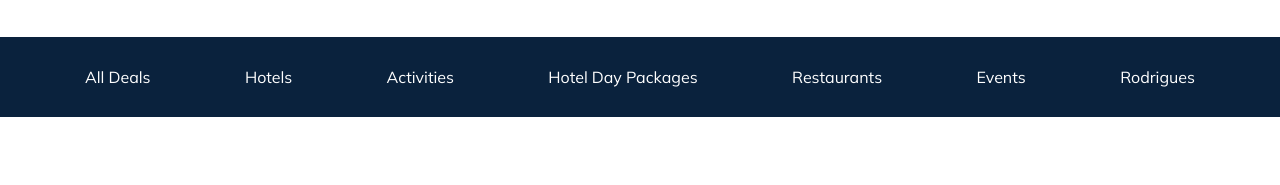
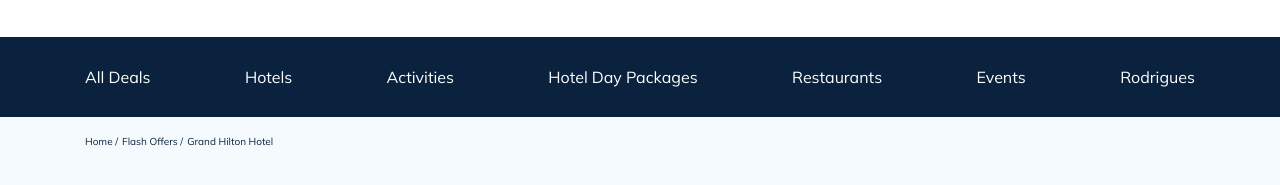
Before and after one commit to RomanGulevskiy/tour-plan, a plain HTML site: page index.html in a window 1280 px wide. Shown: the part 83-268 px from the top of the page. Drawn offline with Linux system fonts and the light colour scheme.

Commit message:
Add breadcrumbs

```diff
--- a/index.html
+++ b/index.html
@@ -80,5 +80,18 @@
         </div>
       </nav>
     </header>
+    <nav class="breadcrumb">
+      <div class="container">
+        <ul class="breadcrumb-list">
+          <li class="breadcrumb-list__item">
+            <a href="#" class="breadcrumb-list__link">Home</a>
+          </li>
+          <li class="breadcrumb-list__item">
+            <a href="#" class="breadcrumb-list__link">Flash Offers</a>
+          </li>
+          <li class="breadcrumb-list__item">Grand Hilton Hotel</li>
+        </ul>
+      </div>
+    </nav>
   </body>
 </html>
--- a/sass/_settings.sass
+++ b/sass/_settings.sass
@@ -2,6 +2,7 @@
   box-sizing: border-box
 body
   font-family: 'Mulish', sans-serif
+  background-color: $secondary
   color: $text-color
 .container
   max-width: 1110px
--- a/sass/_variables.sass
+++ b/sass/_variables.sass
@@ -1,4 +1,5 @@
 $text-color: #333333
 $light: #FFFFFF
 $primary: #EC1F46
+$secondary: #F5FAFE
 $background-dark: #0A223D
--- /dev/null
+++ b/sass/blocks/_breadcrumb.sass
@@ -0,0 +1,18 @@
+.breadcrumb
+  &-list
+    list-style: none
+    display: flex
+    align-items: center
+    margin: 0
+    padding: 18px 0
+    &__item
+      font-size: 10px
+      line-height: 13px
+      color: #0A223D
+      &:not(:last-child)
+        &::after
+          content: "/"
+          margin-right: 4px
+    &__link
+      text-decoration: none
+      color: inherit
--- a/sass/style.sass
+++ b/sass/style.sass
@@ -1,4 +1,5 @@
 @import '_variables.sass'
 @import '_settings.sass'
 @import 'blocks/header'
+@import 'blocks/breadcrumb'
 @import '_media.sass'
```
Also changed, not shown: css/style.css.
